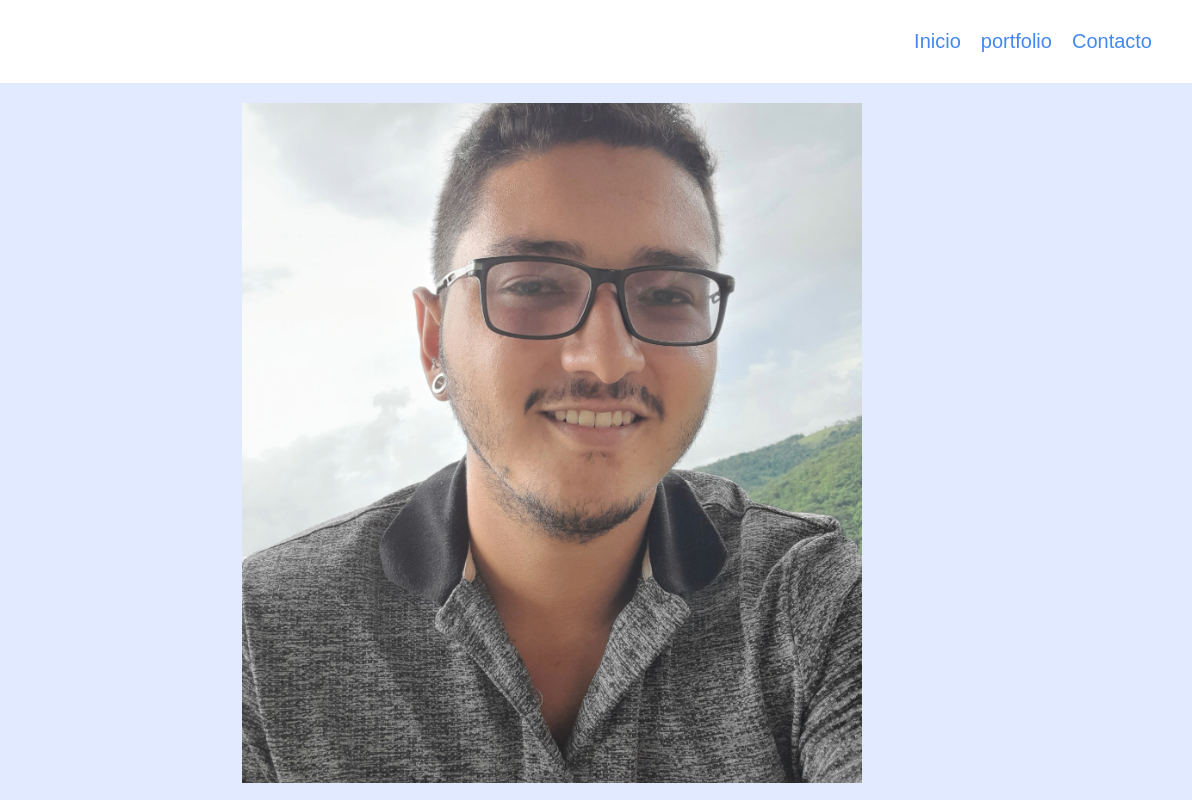
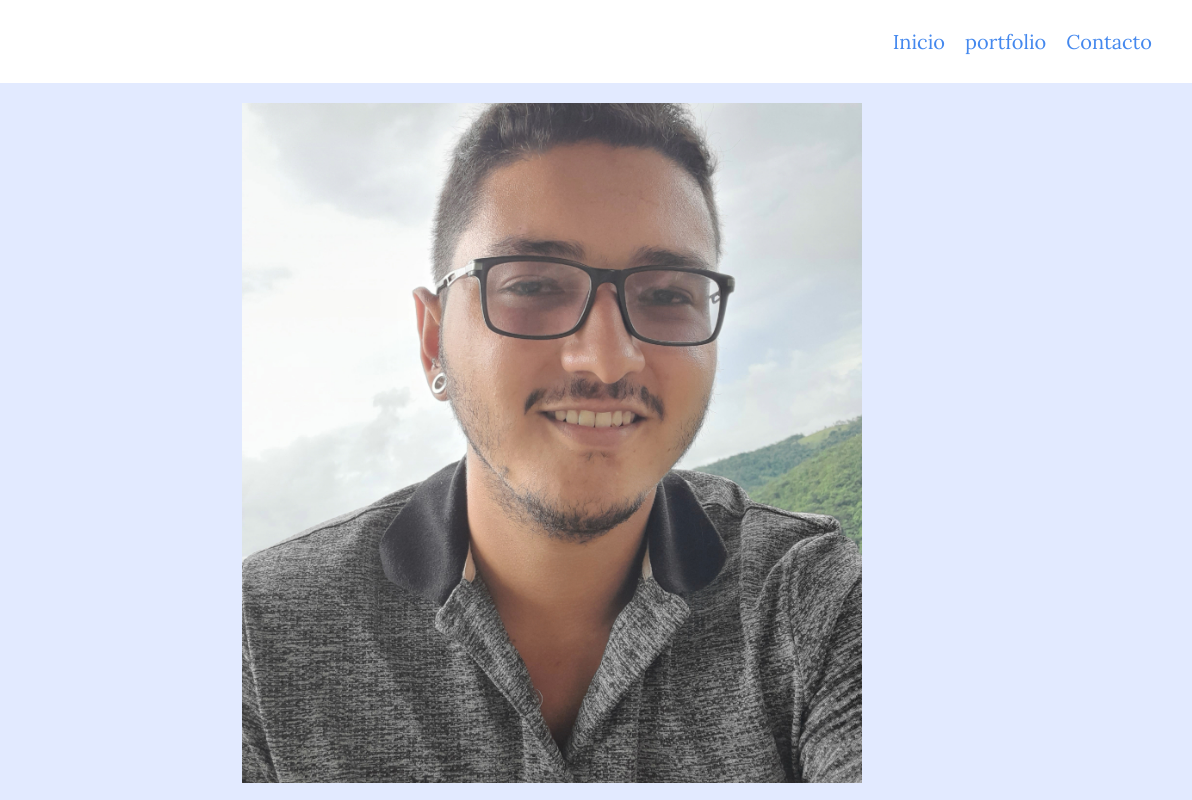
Before and after one commit to dieevRoldark/Proyecto-nano, a plain HTML site: page index.html in a window 1280 px wide. Shown: the top 800 px of the page, 88-1280 px from the left. Drawn offline with Linux system fonts and the light colour scheme.

Commit message:
hoja de estilos de fuentes + actualizacion en index.html y style.css

```diff
--- /dev/null
+++ b/fonts.css
@@ -0,0 +1,11 @@
+@font-face {
+    font-family: lora;
+    src: url("fonts/Lora-Regular.ttf") format("truetype");
+    font-weight: 400;
+}
+
+@font-face {
+    font-family: lora;
+    src: url("fonts/Lora-Bold.ttf") format("truetype");
+    font-weight: 700;
+}
--- a/index.html
+++ b/index.html
@@ -18,6 +18,7 @@
 
     <link rel="icon" type="image/png" href="./Gemini.png">
     <link rel="stylesheet" href="./style.css">
+    <link rel="stylesheet" href="fonts.css">
 </head>
 <body>
     <header class="header">
--- a/style.css
+++ b/style.css
@@ -4,7 +4,7 @@
 }
 
 body {
-    font-family: sans-serif;
+    font-family: lora;
     background-color: #e2eaff;
     color: #101632dd;
 }
```
Also changed, not shown: fonts/Lora-Bold.ttf (added), fonts/Lora-BoldItalic.ttf (added), fonts/Lora-Italic.ttf (added), fonts/Lora-Medium.ttf (added), fonts/Lora-MediumItalic.ttf (added), fonts/Lora-Regular.ttf (added), fonts/Lora-SemiBold.ttf (added), fonts/Lora-SemiBoldItalic.ttf (added).
